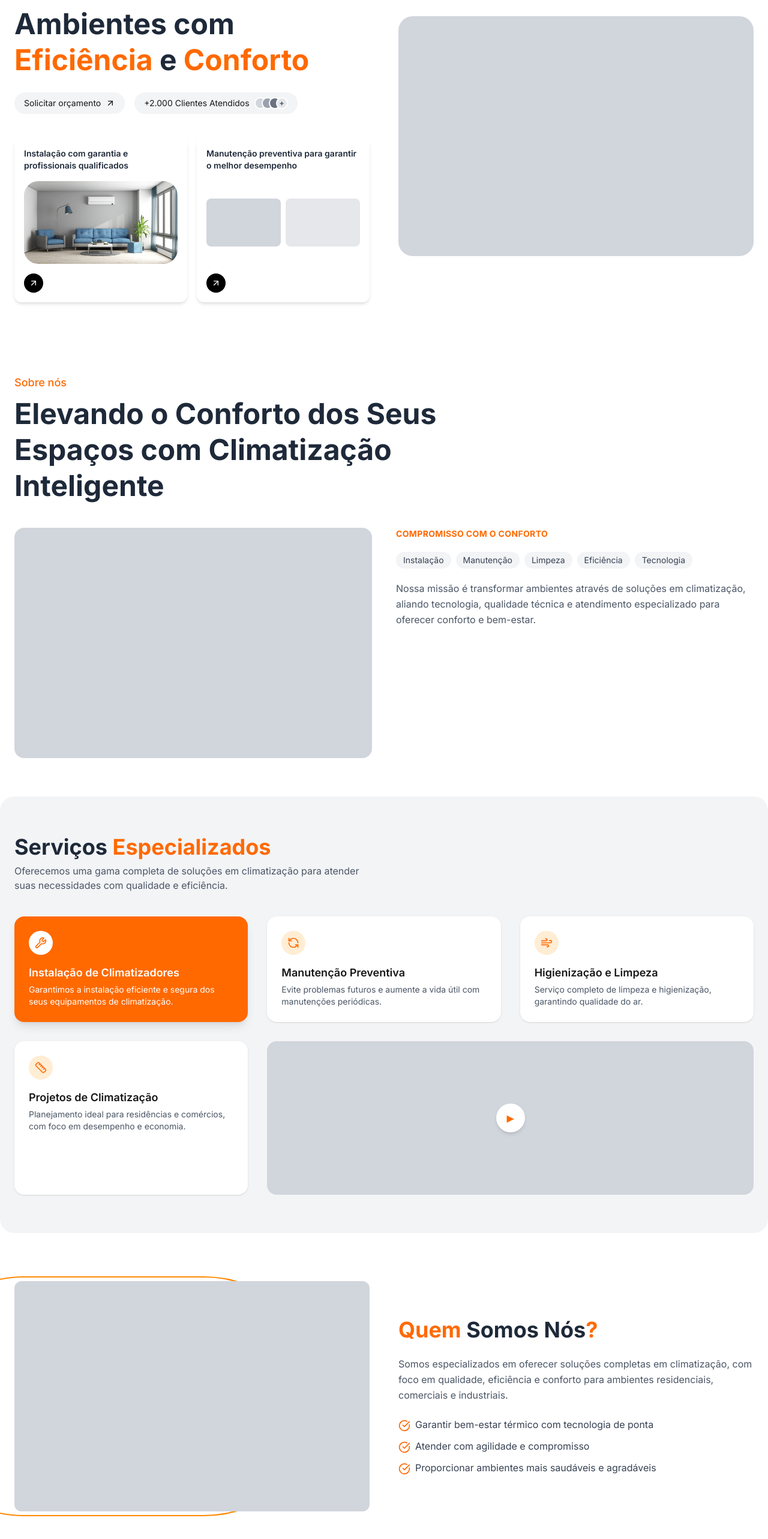
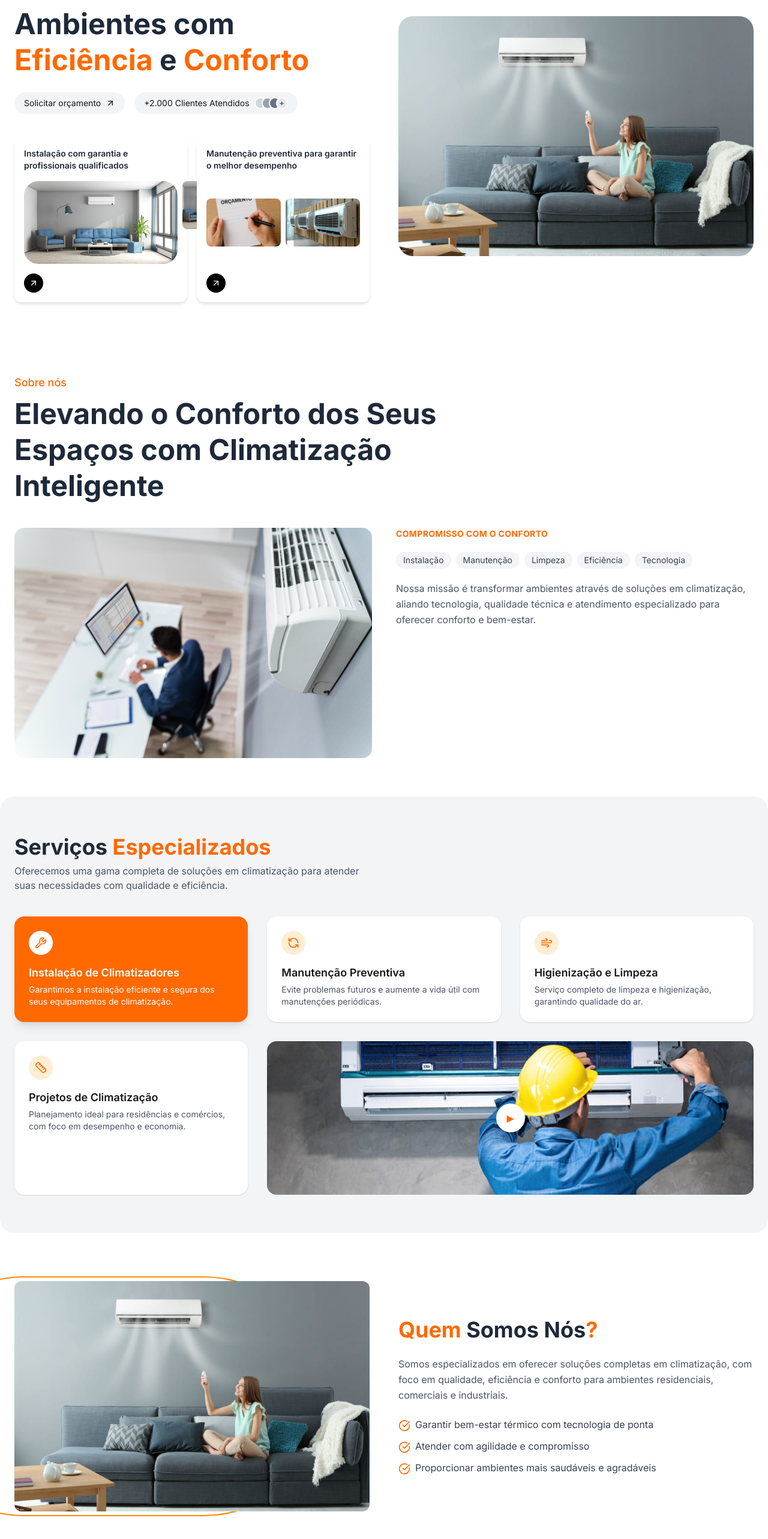
Before and after one commit to CaioRezende0/site-climatizacao, a Next.js app: page / in a window 1280 px wide. Shown: the part 214-2780 px from the top of the page at 60% size. Built offline with nearby package versions, Linux system fonts and the light colour scheme.

Commit message:
Replace gray placeholders with real images

```diff
--- a/src/app/components/AboutUs.tsx
+++ b/src/app/components/AboutUs.tsx
@@ -1,3 +1,5 @@
+import Image from "next/image";
+
 export default function AboutUs() {
   return (
     <section className="max-w-7xl mx-auto px-4 sm:px-6 py-16">
@@ -13,7 +15,13 @@ export default function AboutUs() {
       <div className="mt-10 flex flex-col lg:flex-row gap-10 items-start">
         {/* IMAGEM */}
         <div className="flex-1 w-full">
-          <div className="w-full h-60 sm:h-80 md:h-96 bg-gray-300 rounded-2xl transition-transform duration-300 hover:scale-105" />
+          <Image
+            src="/images/image-5.jpg"
+            alt="Equipe trabalhando"
+            width={800}
+            height={400}
+            className="w-full h-60 sm:h-80 md:h-96 rounded-2xl object-cover transition-transform duration-300 hover:scale-105"
+          />
         </div>
 
         {/* TEXTO LATERAL */}
--- a/src/app/components/ContactCta.tsx
+++ b/src/app/components/ContactCta.tsx
@@ -1,3 +1,5 @@
+import Image from "next/image";
+
 export default function ContactCta() {
   return (
     <section className="max-w-7xl mx-auto px-6 py-16">
@@ -45,8 +47,14 @@ export default function ContactCta() {
         </div>
 
         {/* BLOCO ILUSTRATIVO */}
-        <div className="w-full sm:w-64 h-48 bg-gray-300 rounded-xl flex items-center justify-center text-gray-500 text-sm">
-          Imagem de climatização aqui
+        <div className="w-full sm:w-64 h-48 rounded-xl overflow-hidden">
+          <Image
+            src="/images/image-1.png"
+            alt="Entre em contato"
+            width={256}
+            height={192}
+            className="w-full h-48 object-cover"
+          />
         </div>
       </div>
     </section>
--- a/src/app/components/Hero.tsx
+++ b/src/app/components/Hero.tsx
@@ -49,7 +49,13 @@ export default function Hero() {
                 height={20}
                 className="rounded-3xl w-full object-cover"
               />
-              <div className="w-1/2 h-20 bg-gray-200 rounded-lg" />
+              <Image
+                src="/images/image-2.jpg"
+                alt="Instalação em andamento"
+                width={80}
+                height={80}
+                className="w-1/2 h-20 rounded-lg object-cover"
+              />
             </div>
             <div className="w-8 h-8 bg-black rounded-full flex items-center justify-center mt-4 hover:bg-orange-500 transition">
               <ArrowUpRight className="text-white w-4 h-4" />
@@ -62,8 +68,20 @@ export default function Hero() {
               Manutenção preventiva para garantir o melhor desempenho
             </p>
             <div className="flex mt-4 gap-2">
-              <div className="w-1/2 h-20 bg-gray-300 rounded-lg" />
-              <div className="w-1/2 h-20 bg-gray-200 rounded-lg" />
+              <Image
+                src="/images/image-3.png"
+                alt="Manutenção"
+                width={80}
+                height={80}
+                className="w-1/2 h-20 rounded-lg object-cover"
+              />
+              <Image
+                src="/images/image-4.jpeg"
+                alt="Equipamento"
+                width={80}
+                height={80}
+                className="w-1/2 h-20 rounded-lg object-cover"
+              />
             </div>
             <div className="w-8 h-8 bg-black rounded-full flex items-center justify-center mt-4 hover:bg-orange-500 transition">
               <ArrowUpRight className="text-white w-4 h-4" />
@@ -74,15 +92,13 @@ export default function Hero() {
 
       {/* DIREITA */}
       <div className="flex-1 w-full">
-        {/* Substitua por uma imagem real se desejar */}
-        <div className="w-full h-64 sm:h-80 md:h-[400px] rounded-3xl bg-gray-300" />
-        {/* <Image
-          src="/capa-ar-condicionado.png"
-          alt="Imagem climatização"
+        <Image
+          src="/images/sala-ar2.jpg"
+          alt="Climatização em destaque"
           width={500}
           height={400}
-          className="rounded-3xl w-full object-cover"
-        /> */}
+          className="w-full h-64 sm:h-80 md:h-[400px] rounded-3xl object-cover"
+        />
       </div>
     </section>
   );
--- a/src/app/components/Services.tsx
+++ b/src/app/components/Services.tsx
@@ -1,4 +1,5 @@
 import { Wrench, RefreshCcw, Wind, Ruler } from "lucide-react";
+import Image from "next/image";
 
 export default function Services() {
   return (
@@ -70,7 +71,13 @@ export default function Services() {
 
         {/* BLOCO DE VÍDEO */}
         <div className="col-span-full lg:col-span-2">
-          <div className="relative w-full h-52 sm:h-64 bg-gray-300 rounded-2xl overflow-hidden hover:scale-105 transition-transform duration-300">
+          <div className="relative w-full h-52 sm:h-64 rounded-2xl overflow-hidden hover:scale-105 transition-transform duration-300">
+            <Image
+              src="/images/image-7.jpg"
+              alt="Demonstração de serviço"
+              fill
+              className="object-cover"
+            />
             <div className="absolute inset-0 flex items-center justify-center">
               <button className="w-12 h-12 bg-white text-orange-500 rounded-full shadow-md flex items-center justify-center hover:ring-2 hover:ring-orange-400 transition">
                 ▶
--- a/src/app/components/Testimonials.tsx
+++ b/src/app/components/Testimonials.tsx
@@ -1,5 +1,6 @@
 import { Swiper, SwiperSlide } from "swiper/react";
 import { Navigation, Pagination, Autoplay } from "swiper/modules";
+import Image from "next/image";
 import "swiper/css";
 import "swiper/css/navigation";
 import "swiper/css/pagination";
@@ -27,7 +28,13 @@ export default function Testimonials() {
       <div className="flex flex-col lg:flex-row items-center gap-12">
         {/* IMAGEM ILUSTRATIVA */}
         <div className="flex-1 w-full">
-          <div className="w-full h-64 sm:h-80 bg-gray-300 rounded-xl" />
+          <Image
+            src="/images/image-8.jpg"
+            alt="Clientes satisfeitos"
+            width={500}
+            height={320}
+            className="w-full h-64 sm:h-80 rounded-xl object-cover"
+          />
         </div>
 
         {/* CONTEÚDO */}
--- a/src/app/components/WhoWeAre.tsx
+++ b/src/app/components/WhoWeAre.tsx
@@ -1,4 +1,5 @@
 import { CheckCircle } from "lucide-react";
+import Image from "next/image";
 
 export default function WhoWeAre() {
   return (
@@ -9,7 +10,13 @@ export default function WhoWeAre() {
       <section className="relative max-w-7xl mx-auto px-6 py-16 md:py-20 flex flex-col lg:flex-row items-center gap-12">
         {/* IMAGEM */}
         <div className="flex-1 z-10 w-full">
-          <div className="w-full h-52 sm:h-72 md:h-80 lg:h-96 bg-gray-300 rounded-xl transition-transform hover:scale-105 duration-300" />
+          <Image
+            src="/images/image-6.jpg"
+            alt="Nossa equipe"
+            width={600}
+            height={400}
+            className="w-full h-52 sm:h-72 md:h-80 lg:h-96 rounded-xl object-cover transition-transform hover:scale-105 duration-300"
+          />
         </div>
 
         {/* TEXTO */}
```
